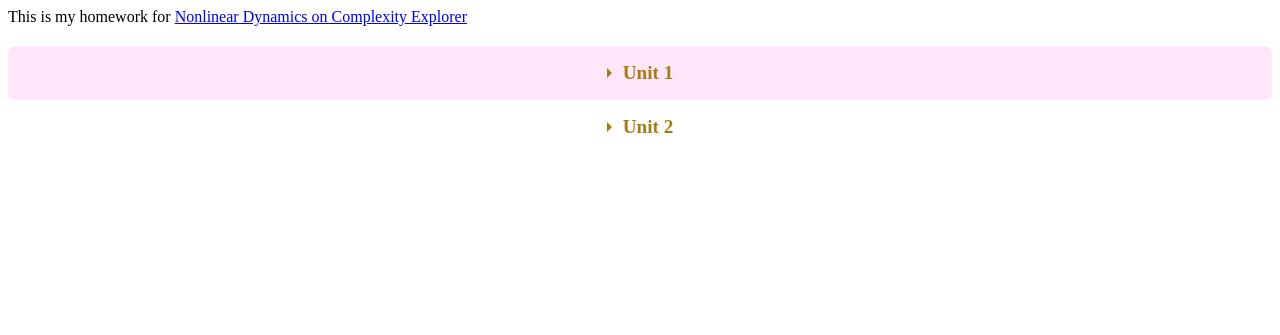
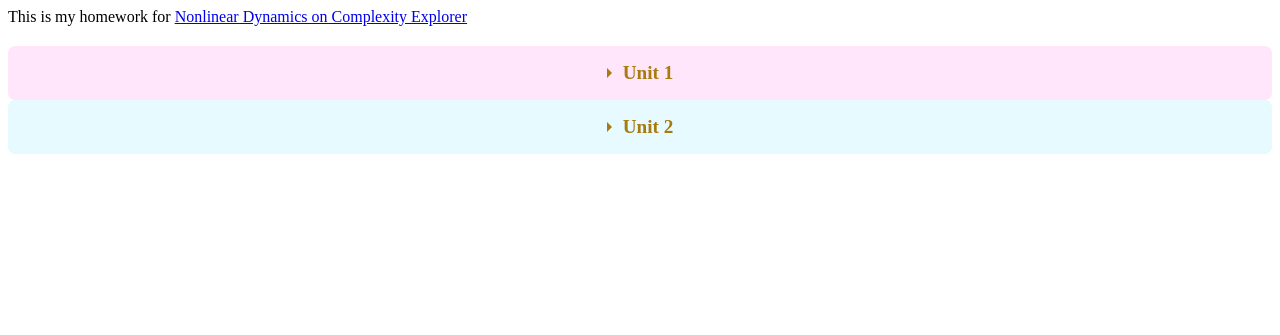
Before and after one commit to jessitron/nonlinear-dynamics-course, a website with bundled scripts: page index.html in a window 1280 px wide. Built offline with nearby package versions, Linux system fonts and the light colour scheme.

Commit message:
Add a color for Unit 2

```diff
--- a/styles.css
+++ b/styles.css
@@ -1,5 +1,6 @@
 :root {
   --homework-1-color: rgb(256, 230, 250);
+  --homework-2-color: rgb(230, 250, 256);
 }
 
 .title {
@@ -43,6 +44,9 @@
 /* Collapsing */
 .unit1 .lbl-toggle {
   background: var(--homework-1-color);
+}
+.unit2 .lbl-toggle {
+  background: var(--homework-2-color);
 }
 .lbl-toggle {
   display: block;
```
